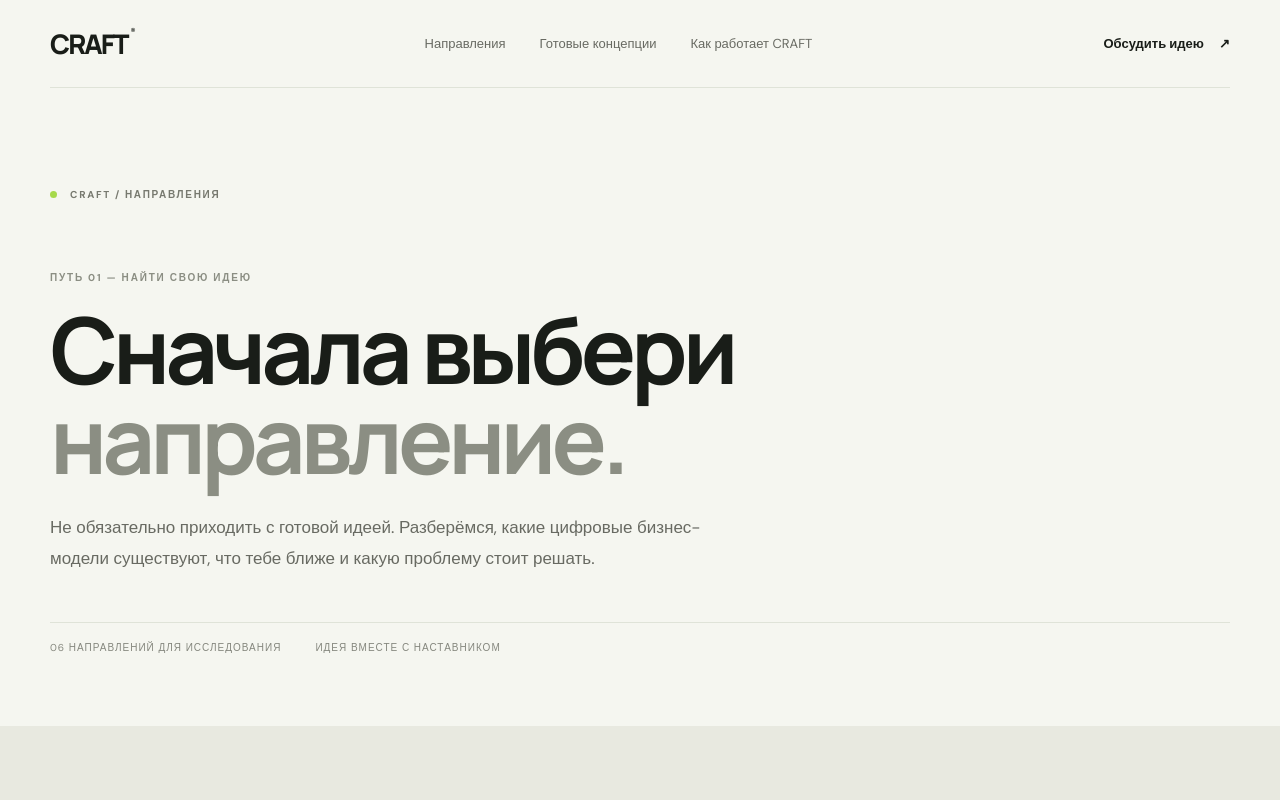
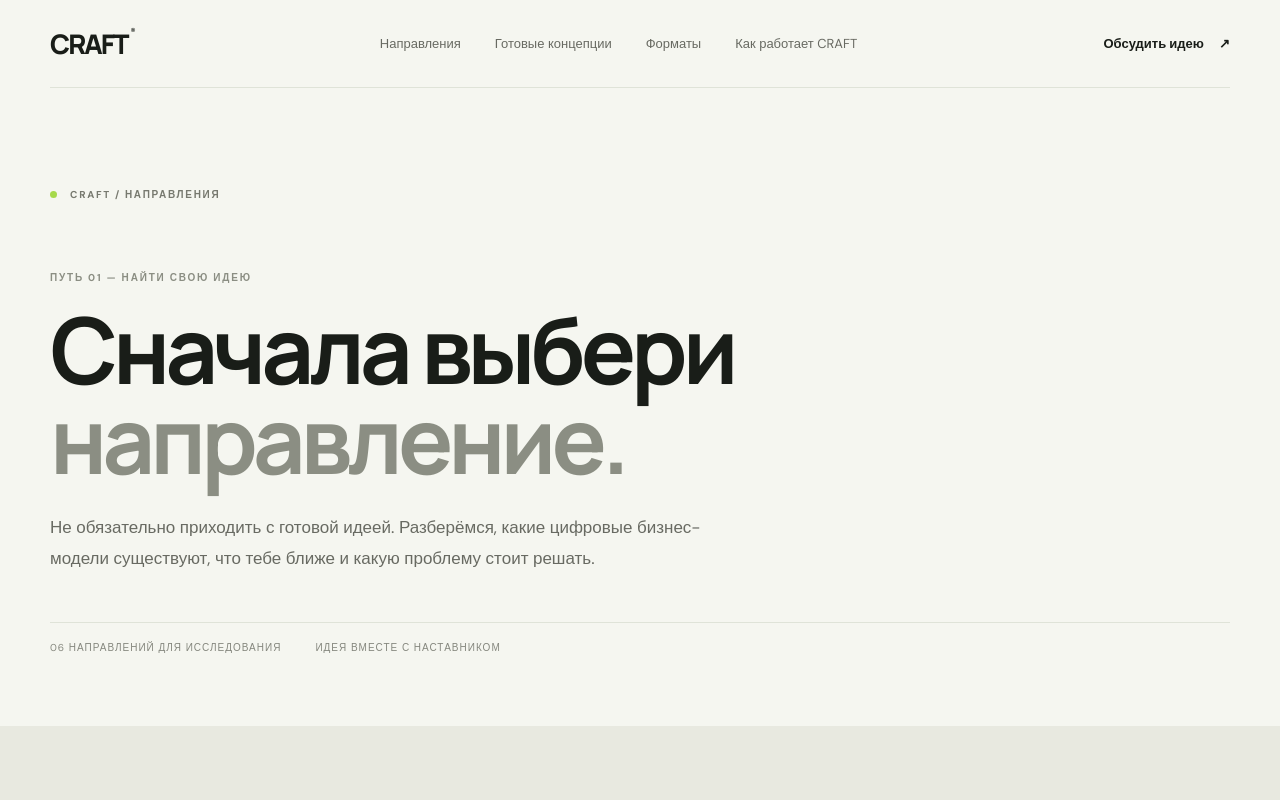
Before and after one commit to v8nwyrwdjs-boop/craft-platform, a Next.js app: page /directions in a window 1280 px wide. Shown: the top 800 px of the page. Built offline with nearby package versions, Linux system fonts and the light colour scheme.

Commit message:
nav: connect catalog discovery to CRAFT formats

```diff
--- a/app/directions/page.tsx
+++ b/app/directions/page.tsx
@@ -15,7 +15,8 @@ export default function DirectionsPage() {
         <nav aria-label="Основная навигация">
           <a href="/directions">Направления</a>
           <a href="/products">Готовые концепции</a>
-          <a href="/#approach">Как работает CRAFT</a>
+          <a href="/formats">Форматы</a>
+          <a href="/#method">Как работает CRAFT</a>
         </nav>
         <a className="header-cta" href="/register">Обсудить идею <span>↗</span></a>
       </header>
```
